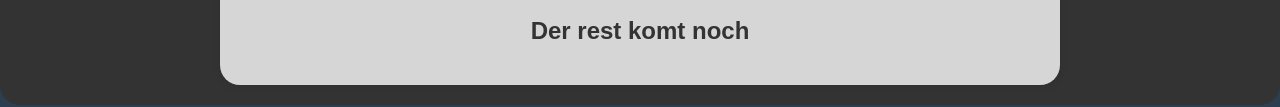
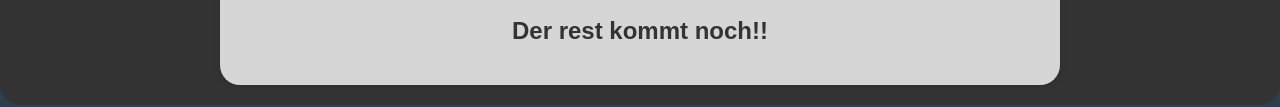
Before and after one commit to Klehausen-Team/KleHausen-Webseite, a plain HTML site: page team.html in a window 1280 px wide. Shown: the part 539-646 px from the top of the page. Drawn offline with Linux system fonts and the light colour scheme.

Commit message:
Update team.html

```diff
--- a/team.html
+++ b/team.html
@@ -263,7 +263,7 @@
                     <div class="member-role">Dev</div>
 
         </section>
-        <H2>Der rest komt noch </H2>
+        <H2>Der rest kommt noch!! </H2>
     </main>
 </body>
 </html>
```
